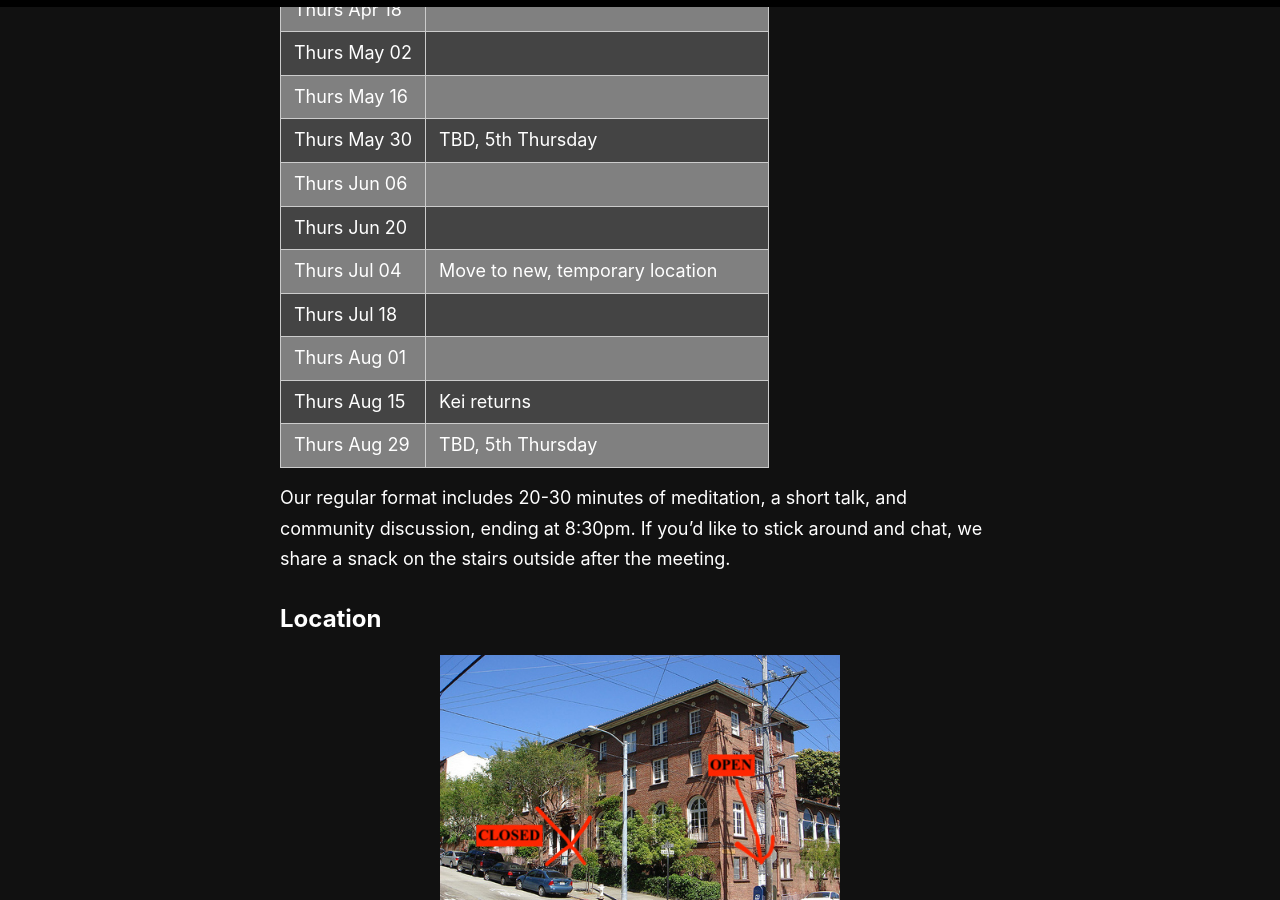
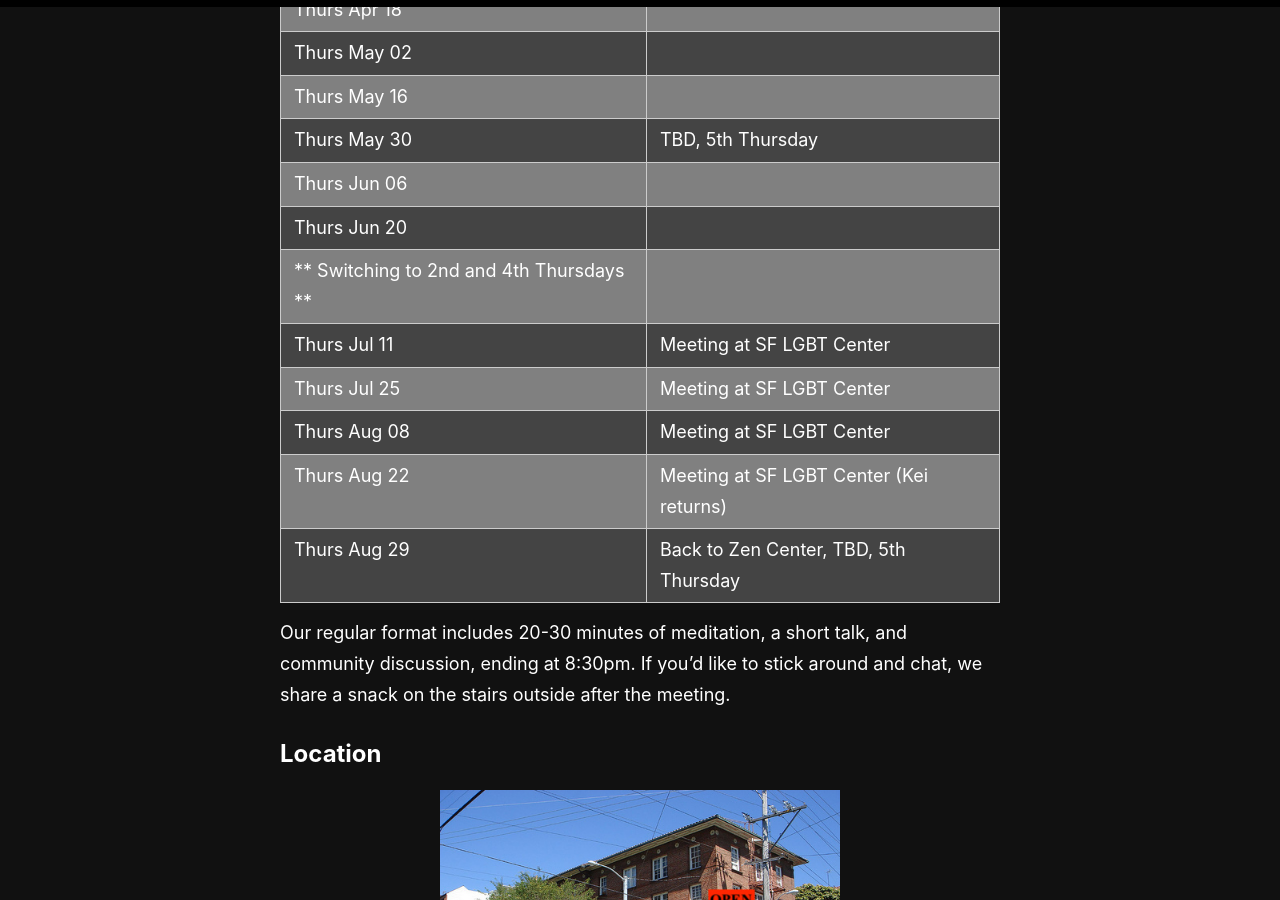
Before and after one commit to rykener/transsangha, a Jekyll site: the page built from _pages/schedule.md, in a window 1280 px wide and 900 px high, scrolled down 606 px. Built offline with Jekyll 4.4.1, drawn with Linux system fonts in a browser that asks for light colours.

Commit message:
update schedule to reflect new location and new cadence

```diff
--- a/_pages/schedule.md
+++ b/_pages/schedule.md
@@ -20,11 +20,12 @@ We meet on the 1st, 3rd, and occasionally the 5th Thursdays of the month. We gat
 | Thurs May 30   | TBD, 5th Thursday
 | Thurs Jun 06   |
 | Thurs Jun 20   |
-| Thurs Jul 04   | Move to new, temporary location
-| Thurs Jul 18   |
-| Thurs Aug 01   |
-| Thurs Aug 15   | Kei returns
-| Thurs Aug 29   | TBD, 5th Thursday
+| ** Switching to 2nd and 4th Thursdays ** |
+| Thurs Jul 11   | Meeting at SF LGBT Center
+| Thurs Jul 25   | Meeting at SF LGBT Center
+| Thurs Aug 08   | Meeting at SF LGBT Center
+| Thurs Aug 22   | Meeting at SF LGBT Center (Kei returns)
+| Thurs Aug 29   | Back to Zen Center, TBD, 5th Thursday
 
 
 Our regular format includes 20-30 minutes of meditation, a short talk, and community discussion, ending at 8:30pm. If you'd like to stick around and chat, we share a snack on the stairs outside after the meeting.
```
